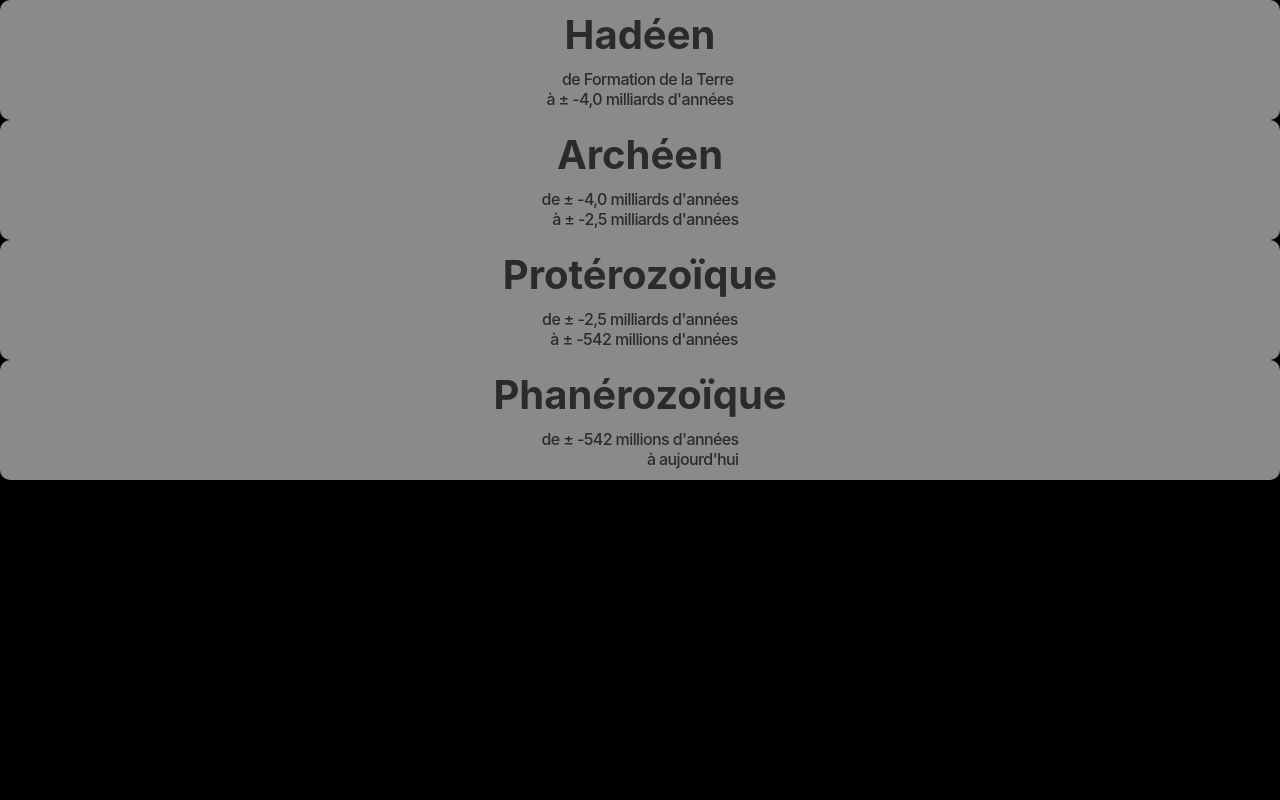
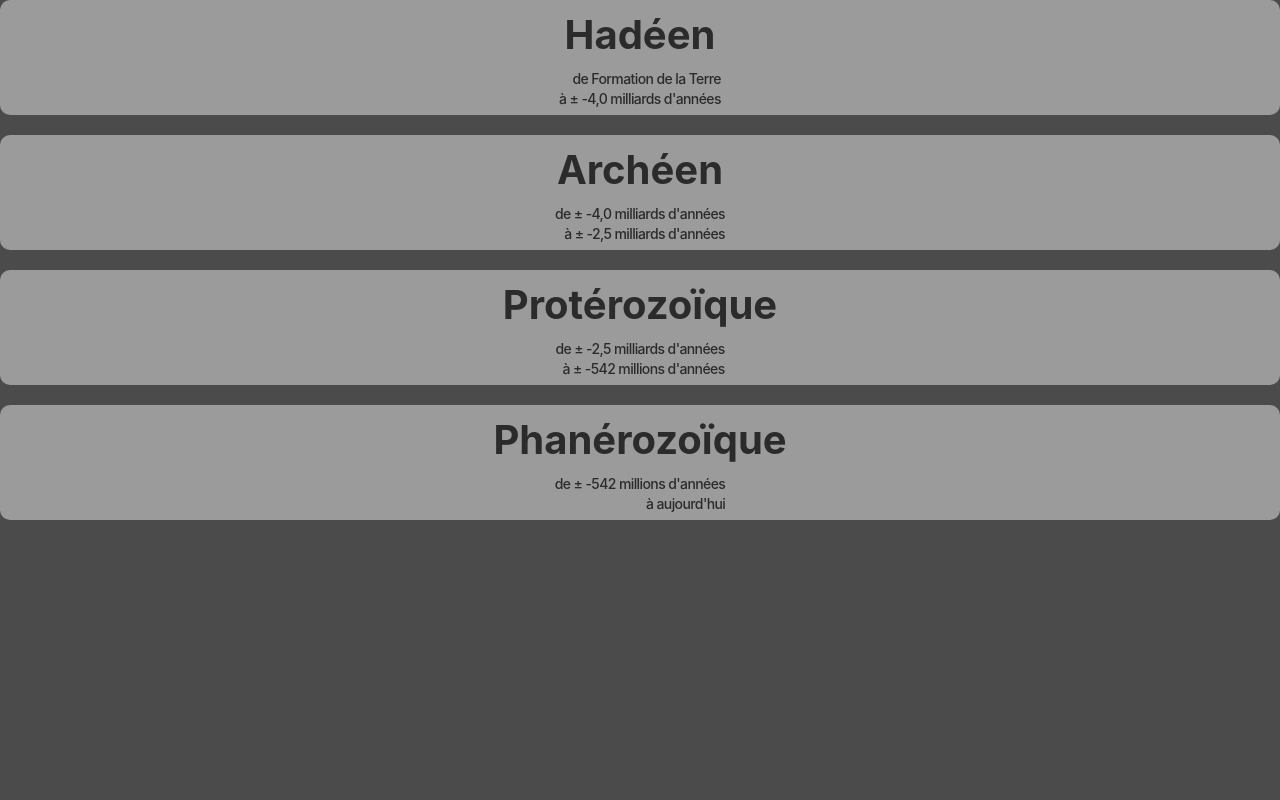
Before and after one commit to LAZ-R/geochronologia, a plain HTML site: page index.html in a window 1280 px wide. Drawn offline with Linux system fonts and the light colour scheme; a web font is replaced by a local one.

Commit message:
fix css + ajout dates series cenozoique

```diff
--- a/CSS/style.css
+++ b/CSS/style.css
@@ -20,10 +20,14 @@ body {
     height: 100vh; /* fallback for Js load */
     height: var(--doc-height);
     width: 100%;
-    background-color: #000000;
+    background-color: #4b4b4b;
+    /* background-image: url('https://www.publicdomainpictures.net/pictures/130000/nahled/textured-background-1438312728Tsk.jpg');
+    background-size: cover;
+    background-repeat: no-repeat;
+    background-position: center; */
     font-size: 20px;
     overflow-x: hidden;
-    /* overflow-y: scroll; */
+    overflow-y: scroll;
 }
 
 h1, h2, h3, h4, h5, h6 {
@@ -31,7 +35,7 @@ h1, h2, h3, h4, h5, h6 {
 }
 h6 {
     display: flex;
-    font-size: 20px;
+    font-size: 18px;
     padding: 8px 8px;
 }
 
@@ -56,6 +60,10 @@ p {
     padding: 10px var(--horizontal-padding);
 
     border-radius: 10px;
+    margin-bottom: 20px;
+}
+.container:last-of-type {
+    margin-bottom: 10px;
 }
 
 .container__top-area {
@@ -72,6 +80,8 @@ p {
     width: 100%;
     text-align: end;
     margin-bottom: 10px;
+    font-size: 14px;
+    padding: 0;
 }
 
 .container__description-area {
@@ -80,9 +90,12 @@ p {
     justify-content: flex-start;
     align-items: center;
     width: 100%;
-    min-height: 50px;
-    height: 50px;
+    min-height: 40px;
+    height: 40px;
     overflow-y: hidden;
+    border: 1px solid #363636;
+    border-radius: 10px;
+    margin-bottom: 30px;
 }
 
 .container__more-area {
@@ -94,36 +107,47 @@ p {
 }
 
 .eon-container {
-    background-color: #8a8a8a;
-    height: 120px;
+    /* background-color: #ffffff33;
+    backdrop-filter: blur(2px); */
+    background-color: #9b9b9b;
+    min-height: 115px;
+    height: 115px;
     overflow-y: hidden;
 }
 
 .era-container {
-    background-color: #a8a8a8;
+    /* background-color: #ffffff33;
+    backdrop-filter: blur(2px); */
+    background-color: #afafaf;
     margin-bottom: 40px;
-    height: 110px;
+    height: 105px;
     overflow-y: hidden;
 }
 
 .period-container {
-    background-color: #c0c0c0;
+    /* background-color: #ffffff33;
+    backdrop-filter: blur(2px); */
+    background-color: #cccccc;
     margin-bottom: 30px;
-    height: 100px;
+    height: 95px;
     overflow-y: hidden;
 }
 
 .serie-container {
-    background-color: #dadada;
+    /* background-color: #ffffff33;
+    backdrop-filter: blur(2px); */
+    background-color: #e4e4e4;
     margin-bottom: 20px;
-    height: 100px;
+    height: 90px;
     overflow-y: hidden;
 }
 
 .stage-container {
+    /* background-color: #ffffff33;
+    backdrop-filter: blur(2px); */
     background-color: #ffffff;
     margin-bottom: 10px;
-    height: 90px;
+    height: 85px;
     overflow-y: hidden;
 }
 
--- a/JS/app.js
+++ b/JS/app.js
@@ -16,25 +16,26 @@ window.goToHome = goToHome;
 const body = document.getElementById('body');
 
 EONS.forEach(eon => {
-    const eonDiv = LAZR.DOM.createElement('div', 'eon', 'container eon-container', ``);
+    const eonDiv = LAZR.DOM.createElement('div', '', 'container eon-container', ``);
 
-    const eonTopDiv = LAZR.DOM.createElement('div', 'eon', 'container__top-area clickable', `
+    const eonTopDiv = LAZR.DOM.createElement('div', '', 'container__top-area clickable', `
         <h1>${eon.name}</h1>
         <p class="dates-container">de ${eon.start_date}<br>
         à ${eon.end_date}</p>`);
 
     eonTopDiv.onclick = () => {
-        eonDiv.style.height = eonDiv.style.height == "fit-content" ? "120px": "fit-content";
+        eonDiv.style.minHeight = eonDiv.style.minHeight == "fit-content" ? "115px": "fit-content";
+        eonDiv.style.height = eonDiv.style.height == "fit-content" ? "115px": "fit-content";
         eonDiv.style.overflowY = eonDiv.style.overflowY == "visible" ? "hidden": "visible";
     }
 
-    const eonDescDiv = LAZR.DOM.createElement('div', 'eon', 'container__description-area clickable', ``);
+    const eonDescDiv = LAZR.DOM.createElement('div', '', 'container__description-area clickable', ``);
     if (eon.description != '') {
         eonDescDiv.innerHTML = `
             <h6>Description</h6>
             <p>${eon.description}</p>`;
         eonDescDiv.onclick = () => {
-            eonDescDiv.style.height = eonDescDiv.style.height == "fit-content" ? "50px": "fit-content";
+            eonDescDiv.style.height = eonDescDiv.style.height == "fit-content" ? "40px": "fit-content";
             eonDescDiv.style.overflowY = eonDescDiv.style.overflowY == "visible" ? "hidden": "visible";
         }
     }
@@ -44,28 +45,28 @@ EONS.forEach(eon => {
 
     if (eon.eras !== undefined) {
 
-        const eonMoreDiv = LAZR.DOM.createElement('div', 'eon', 'container__more-area', ``);
+        const eonMoreDiv = LAZR.DOM.createElement('div', '', 'container__more-area', ``);
 
         eon.eras.forEach(era => {
-            const eraDiv = LAZR.DOM.createElement('div', 'era', 'container era-container', ``);
+            const eraDiv = LAZR.DOM.createElement('div', '', 'container era-container', ``);
 
-            const eraTopDiv = LAZR.DOM.createElement('div', 'era', 'container__top-area clickable', `
+            const eraTopDiv = LAZR.DOM.createElement('div', '', 'container__top-area clickable', `
                 <h2>${era.name}</h2>
                 <p class="dates-container">de ${era.start_date}<br>
                 à ${era.end_date}</p>`);
 
             eraTopDiv.onclick = () => {
-                eraDiv.style.height = eraDiv.style.height == "fit-content" ? "110px": "fit-content";
+                eraDiv.style.height = eraDiv.style.height == "fit-content" ? "105px": "fit-content";
                 eraDiv.style.overflowY = eraDiv.style.overflowY == "visible" ? "hidden": "visible";
             }
 
-            const eraDescDiv = LAZR.DOM.createElement('div', 'era', 'container__description-area clickable', ``);
+            const eraDescDiv = LAZR.DOM.createElement('div', '', 'container__description-area clickable', ``);
             if (era.description != '') {
                 eraDescDiv.innerHTML = `
                     <h6>Description</h6>
                     <p>${era.description}</p>`;
                 eraDescDiv.onclick = () => {
-                    eraDescDiv.style.height = eraDescDiv.style.height == "fit-content" ? "50px": "fit-content";
+                    eraDescDiv.style.height = eraDescDiv.style.height == "fit-content" ? "40px": "fit-content";
                     eraDescDiv.style.overflowY = eraDescDiv.style.overflowY == "visible" ? "hidden": "visible";
                 }
             }
@@ -75,27 +76,27 @@ EONS.forEach(eon => {
 
             if (era.periods !== undefined) {
 
-                const eraMoreDiv = LAZR.DOM.createElement('div', 'era', 'container__more-area', ``);
+                const eraMoreDiv = LAZR.DOM.createElement('div', '', 'container__more-area', ``);
 
                 era.periods.forEach(period => {
-                    const periodDiv = LAZR.DOM.createElement('div', 'period', 'container period-container', ``);
+                    const periodDiv = LAZR.DOM.createElement('div', '', 'container period-container', ``);
 
-                    const periodTopDiv = LAZR.DOM.createElement('div', 'period', 'container__top-area clickable', `
+                    const periodTopDiv = LAZR.DOM.createElement('div', '', 'container__top-area clickable', `
                         <h3>${period.name}</h3>
                         <p class="dates-container">de ${period.start_date}<br>
                         à ${period.end_date}</p>`);
 
                     periodTopDiv.onclick = () => {
-                        periodDiv.style.height = periodDiv.style.height == "fit-content" ? "100px": "fit-content";
+                        periodDiv.style.height = periodDiv.style.height == "fit-content" ? "95px": "fit-content";
                         periodDiv.style.overflowY = periodDiv.style.overflowY == "visible" ? "hidden": "visible";
                     }
-                    const periodDescDiv = LAZR.DOM.createElement('div', 'period', 'container__description-area clickable', ``);
+                    const periodDescDiv = LAZR.DOM.createElement('div', '', 'container__description-area clickable', ``);
                     if (period.description != '') {
                         periodDescDiv.innerHTML = `
                             <h6>Description</h6>
                             <p>${period.description}</p>`;
                         periodDescDiv.onclick = () => {
-                            periodDescDiv.style.height = periodDescDiv.style.height == "fit-content" ? "50px": "fit-content";
+                            periodDescDiv.style.height = periodDescDiv.style.height == "fit-content" ? "40px": "fit-content";
                             periodDescDiv.style.overflowY = periodDescDiv.style.overflowY == "visible" ? "hidden": "visible";
                         }
                     }
@@ -104,12 +105,12 @@ EONS.forEach(eon => {
                     periodDiv.appendChild(periodDescDiv);
 
                     if (period.series !== undefined) {
-                        const periodMoreDiv = LAZR.DOM.createElement('div', 'era', 'container__more-area', ``);
+                        const periodMoreDiv = LAZR.DOM.createElement('div', '', 'container__more-area', ``);
 
                         period.series.forEach(serie => {
-                            const serieDiv = LAZR.DOM.createElement('div', 'serie', 'container serie-container', ``);
+                            const serieDiv = LAZR.DOM.createElement('div', '', 'container serie-container', ``);
 
-                            const serieTopDiv = LAZR.DOM.createElement('div', 'serie', 'container__top-area clickable', `
+                            const serieTopDiv = LAZR.DOM.createElement('div', '', 'container__top-area clickable', `
                                 <h4>${serie.name}</h4>
                                 <p class="dates-container">de ${serie.start_date}<br>
                                 à ${serie.end_date}</p>`);
@@ -119,13 +120,13 @@ EONS.forEach(eon => {
                                 serieDiv.style.overflowY = serieDiv.style.overflowY == "visible" ? "hidden": "visible";
                             }
 
-                            const serieDescDiv = LAZR.DOM.createElement('div', 'serie', 'container__description-area clickable', ``);
+                            const serieDescDiv = LAZR.DOM.createElement('div', '', 'container__description-area clickable', ``);
                             if (serie.description != '') {
                                 serieDescDiv.innerHTML = `
                                     <h6>Description</h6>
                                     <p>${serie.description}</p>`;
                                 serieDescDiv.onclick = () => {
-                                    serieDescDiv.style.height = serieDescDiv.style.height == "fit-content" ? "50px": "fit-content";
+                                    serieDescDiv.style.height = serieDescDiv.style.height == "fit-content" ? "40px": "fit-content";
                                     serieDescDiv.style.overflowY = serieDescDiv.style.overflowY == "visible" ? "hidden": "visible";
                                 }
                             }
@@ -134,28 +135,28 @@ EONS.forEach(eon => {
                             serieDiv.appendChild(serieDescDiv);
 
                             if (serie.stages !== undefined) {
-                                const serieMoreDiv = LAZR.DOM.createElement('div', 'era', 'container__more-area', ``);
+                                const serieMoreDiv = LAZR.DOM.createElement('div', '', 'container__more-area', ``);
 
                                 serie.stages.forEach(stage => {
-                                    const stageDiv = LAZR.DOM.createElement('div', 'stage', 'container stage-container', ``);
+                                    const stageDiv = LAZR.DOM.createElement('div', '', 'container stage-container', ``);
 
-                                    const stageTopDiv = LAZR.DOM.createElement('div', 'stage', 'container__top-area clickable', `
+                                    const stageTopDiv = LAZR.DOM.createElement('div', '', 'container__top-area clickable', `
                                         <h5>${stage.name}</h5>
                                         <p class="dates-container">de ${stage.start_date}<br>
                                         à ${stage.end_date}</p>`);
 
                                     stageTopDiv.onclick = () => {
-                                        stageDiv.style.height = stageDiv.style.height == "fit-content" ? "90px": "fit-content";
+                                        stageDiv.style.height = stageDiv.style.height == "fit-content" ? "85px": "fit-content";
                                         stageDiv.style.overflowY = stageDiv.style.overflowY == "visible" ? "hidden": "visible";
                                     }
 
-                                    const stageDescDiv = LAZR.DOM.createElement('div', 'stage', 'container__description-area clickable', ``);
+                                    const stageDescDiv = LAZR.DOM.createElement('div', '', 'container__description-area clickable', ``);
                                     if (stage.description != '') {
                                         stageDescDiv.innerHTML = `
                                             <h6>Description</h6>
                                             <p>${stage.description}</p>`;
                                         stageDescDiv.onclick = () => {
-                                            stageDescDiv.style.height = stageDescDiv.style.height == "fit-content" ? "50px": "fit-content";
+                                            stageDescDiv.style.height = stageDescDiv.style.height == "fit-content" ? "40px": "fit-content";
                                             stageDescDiv.style.overflowY = stageDescDiv.style.overflowY == "visible" ? "hidden": "visible";
                                         }
                                     }
--- a/JS/data/eons.js
+++ b/JS/data/eons.js
@@ -847,20 +847,20 @@ export const EONS = [
             "series":[
               {
                 "name":"Paléocène",
-                "start_date":"",
-                "end_date":"",
+                "start_date":"± -66,0 millions d'années",
+                "end_date":"± -56,0 millions d'années",
                 "description":``
               },
               {
                 "name":"Éocène",
-                "start_date":"",
-                "end_date":"",
+                "start_date":"± -56,0 millions d'années",
+                "end_date":"± -33,9 millions d'années",
                 "description":``
               },
               {
                 "name":"Oligocène",
-                "start_date":"",
-                "end_date":"",
+                "start_date":"± -33,9 millions d'années",
+                "end_date":"± -23,03 millions d'années",
                 "description":``
               }
             ]
@@ -876,14 +876,14 @@ export const EONS = [
             "series":[
               {
                 "name":"Miocène",
-                "start_date":"",
-                "end_date":"",
+                "start_date":"± -23,03 millions d'années",
+                "end_date":"± -5,33 millions d'années",
                 "description":``
               },
               {
                 "name":"Pliocène",
-                "start_date":"",
-                "end_date":"",
+                "start_date":"± -5,33 millions d'années",
+                "end_date":"± -2,58 millions d'années",
                 "description":``
               }
             ]
```
